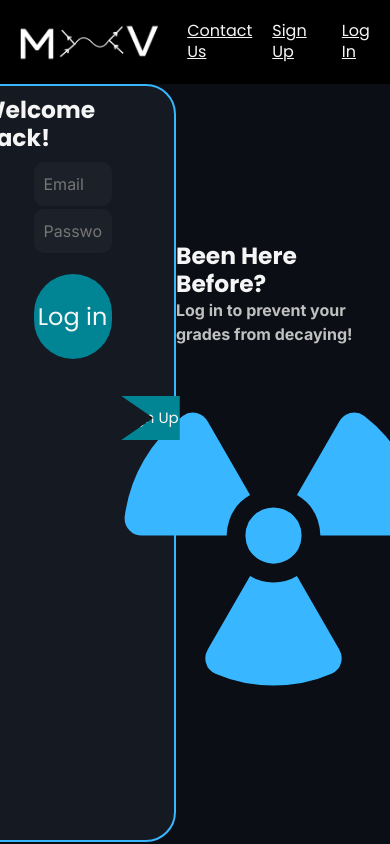
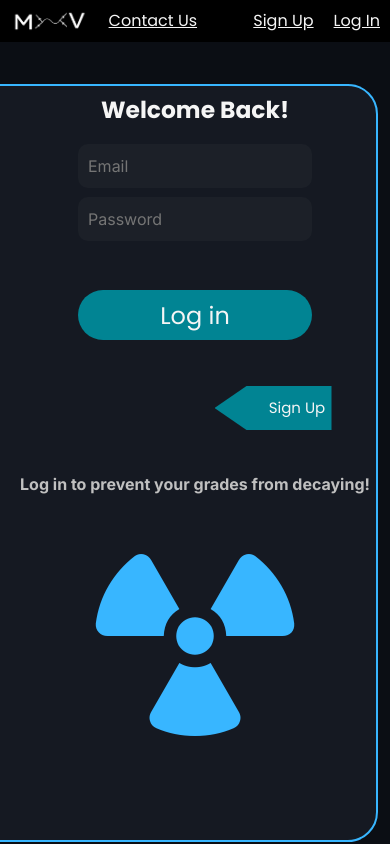
Before and after one commit to JohnProgramming08/Mass-x-Velocity, a Flask app: page /join/1 in a window 390 px wide. Run offline with Flask 3, Linux system fonts and the light colour scheme.

Commit message:
feat: finish join.html mobile UI

```diff
--- a/MxV/backend/static/css/join.css
+++ b/MxV/backend/static/css/join.css
@@ -17,13 +17,20 @@ main {
 }
 
 /* Graphics Div Styles */
-.graphics-div {
+.graphics-div, .mobile-graphics-div {
 	height: 100%;
 	display: flex;
 	flex-direction: column;
 	align-items: center;
 	justify-content: center;
 	width: 50vw;
+}
+
+.mobile-graphics-div {
+	display: none;
+	width: 100vw;
+	height: auto;
+	margin-top: 5vh;
 }
 
 .icon {
@@ -105,3 +112,66 @@ input[type='submit'] {
 	transform: translateX(5px);
 	filter: brightness(1.05);
 }
+
+/* Mobile Styles */
+@media screen and (max-width: 768px) {
+	/* Header Styles */
+	header, #mxvlogo {
+		height: 5vh;
+	}
+
+	/* Form Div Styles */
+	.graphics-div {
+		display: none;
+	}
+
+	.mobile-graphics-div {
+		display: flex;
+	}
+
+	.icon {
+		font-size: 200px;
+	}
+
+	#form-div {
+		width: 200vw;
+	}
+
+	form {
+		width: 100vw;
+	}
+
+	form input {
+		width: 60vw;
+	}
+
+	form input[type="submit"] {
+		height: 6vh;
+	}
+
+	/* Sign Up Form Styles */
+	#log-in-btn {
+		width: 30vw;
+		clip-path: polygon(0 0, calc(100% - var(--notch)) 0, 100% 50%, calc(100% - var(--notch)) 100%, 0 100%);
+		-webkit-clip-path: polygon(0 0, calc(100% - var(--notch)) 0, 100% 50%, calc(100% - var(--notch)) 100%, 0 100%);
+		padding-left: 1rem;
+		padding-right: calc(1rem + var(--notch));
+	}
+
+	#log-in-btn:hover {
+		transform: translateX(5px);
+	}
+
+	/* Log In Form Styles */
+	#sign-up-btn {
+		width: 30vw;
+		clip-path: polygon(var(--notch) 0, 100% 0, 100% 100%, var(--notch) 100%, 0 50%);
+		-webkit-clip-path: polygon(var(--notch) 0, 100% 0, 100% 100%, var(--notch) 100%, 0 50%);
+		padding-left: calc(1rem + var(--notch));
+		overflow: visible;
+	}
+
+	#sign-up-btn:hover {
+		transform: translateX(-5px);
+	}
+}
--- a/MxV/backend/templates/join.html
+++ b/MxV/backend/templates/join.html
@@ -26,6 +26,12 @@
 			</div>
 			{{ sign_up_form.sign_up() }}
 			<button type="button" id="log-in-btn">Log In</button>
+
+			<!-- Graphics Div -->
+			<div class="mobile-graphics-div">
+				<h4>Sign up now and watch your grades skyrocket!</h4>
+				<i class="fa-solid fa-user-astronaut icon"></i>
+			</div>
 		</form>
 
 		<form action="/join/{{ clicked }}" method="post" id="login_form">
@@ -37,6 +43,12 @@
 			</div>
 			{{ log_in_form.log_in() }}
 			<button type="button" id="sign-up-btn">Sign Up</button>
+
+			<!-- Graphics Div -->
+			<div class="mobile-graphics-div">
+				<h4>Log in to prevent your grades from decaying!</h4>
+				<i class="fa-solid fa-radiation icon"></i>
+			</div>
 		</form>
 	</div>
 
```
